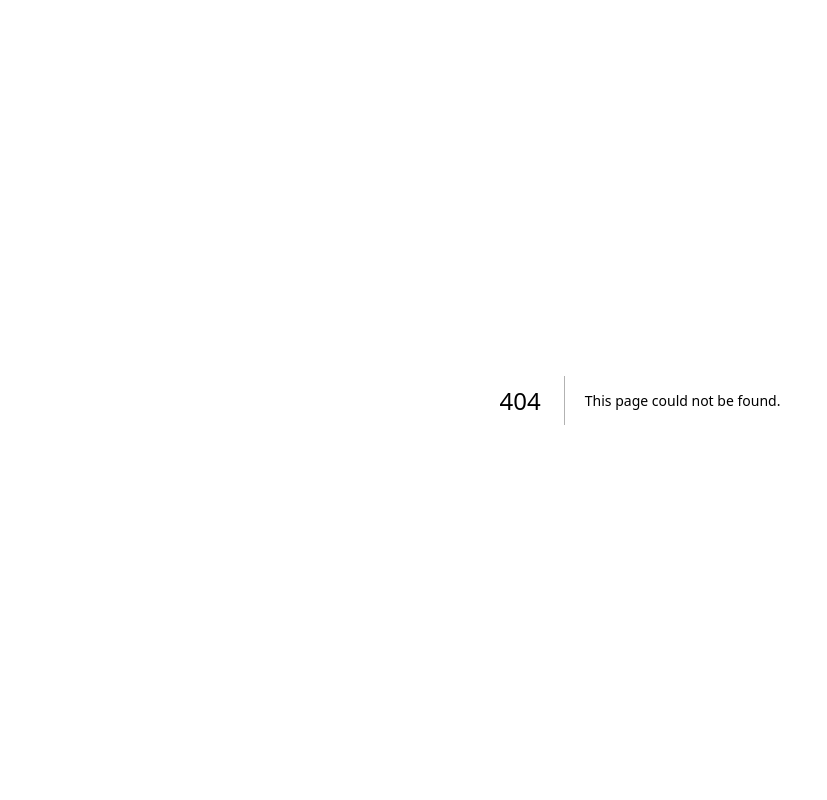
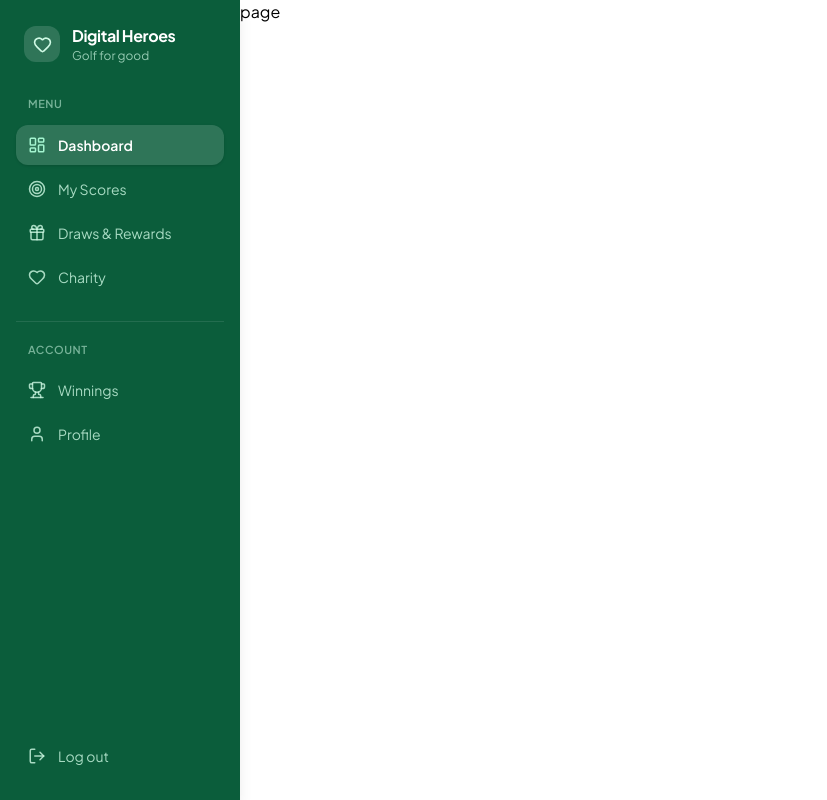
Before and after one commit to bhatinishant38/Digital-Heros, a Next.js app: page /dashboard/DrawsRewards in a window 1280 px wide. Before the commit this address had no page. Shown: the whole page, without its empty margins (0-827 px from the left). Built offline with nearby package versions, Linux system fonts and the light colour scheme.

Commit message:
Refactor dashboard structure: remove unused pages and add new layout with sidebar; implement session check in Dashboard component

```diff
--- a/app/api/auth/[...nextauth]/auth.js
+++ b/app/api/auth/[...nextauth]/auth.js
@@ -22,11 +22,11 @@ export const { handlers, signIn, signOut, auth } = NextAuth({
         },
       },
 
-      async authorize(credentails) {
+      async authorize(credentials) {
         try {
           await dbConnect();
 
-          const { email, password } = credentails;
+          const { email, password } = credentials ?? {};
 
           if (
             typeof email !== "string" ||
@@ -58,9 +58,11 @@ export const { handlers, signIn, signOut, auth } = NextAuth({
           // return authenticated user
 
           return {
-            id: user._id.toString(),
+             id: user._id.toString(),
+            _id: user._id.toString(),
             name: user.username,
             email: user.email,
+            username: user.username,
           };
         } catch (error) {
           console.log("Authentication error", error);
@@ -72,7 +74,9 @@ export const { handlers, signIn, signOut, auth } = NextAuth({
   callbacks: {
     async jwt({ token, user }) {
       if (user) {
-        token.id = user.id;
+        token.id = user.id?.toString();
+        token.username = user.username;
+        token.email = token.email
       }
       return token;
     },
--- /dev/null
+++ b/app/dashboard/layout.js
@@ -0,0 +1,16 @@
+import Sidebar from "@/components/ForUser/sidebar"
+
+
+export const metadata = {
+  title: 'Dashboard | Mystery Message',
+  description: 'Manage your messages and profile link.',
+}
+
+
+export default function DashboardLayout({ children} ){
+
+  return <main className='flex-1 flex'>
+        <div><Sidebar /></div>
+        <div>{children}</div>
+    </main>
+}
--- a/app/dashboard/page.js
+++ b/app/dashboard/page.js
@@ -1,13 +1,20 @@
-import Sidebar from '@/components/ForUser/sidebar'
-import React from 'react'
+import { Suspense } from "react";
+import { auth } from "../api/auth/[...nextauth]/auth";
 
-const page = () => {
+
+export default async function Dashboard() {
+
+
+ const session = await auth
+
+  if (!session) {
+    return <h1>Please login first</h1>;
+  }
+
   return (
     <div>
-        <Sidebar/>
-
+      <h1 className="text-black">Welcome {session.user.id}</h1>
+      <p>{session.user.email}</p>
     </div>
-  )
+  );
 }
-
-export default page
```
Also changed, not shown: app/dashboard/DrawsRewards/page.js (renamed from app/DrawsRewards/page.js), app/dashboard/MyScores/page.js (renamed from app/MyScores/page.js), app/dashboard/charity/page.js (renamed from app/charity/page.js), app/dashboard/profile/page.js (renamed from app/profile/page.js), app/dashboard/winnings/page.js (renamed from app/winnings/page.js).
